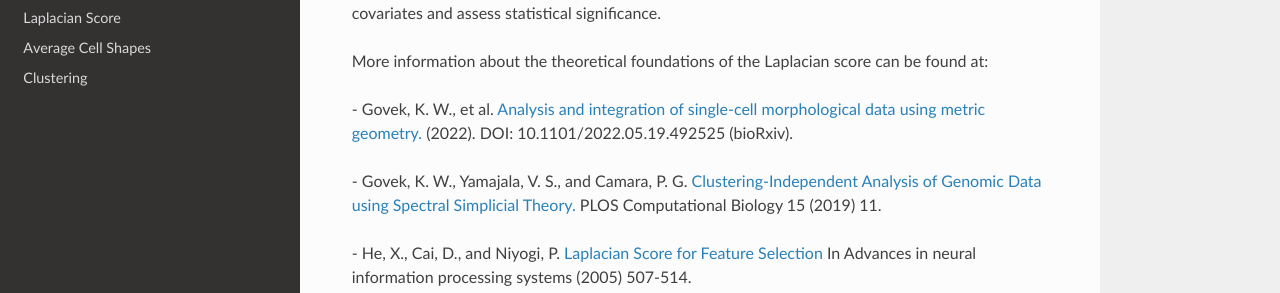
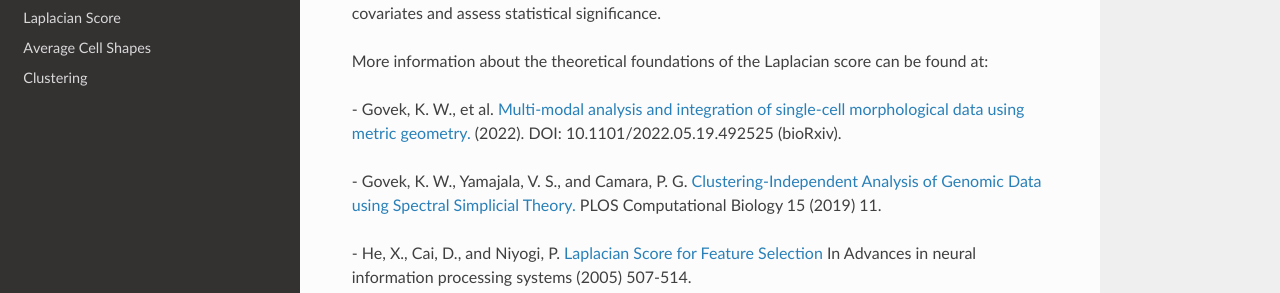
Before and after one commit to CamaraLab/CAJAL, a Sphinx documentation site: the page built from docs/benchmarking.rst, in a window 1280 px wide and 1305 px high. Shown: the part 826-1119 px from the top of the window. Built offline with Sphinx 7.4.7 and the Read the Docs theme 2.0.0, drawn with Linux system fonts in a browser that asks for light colours; pages that are not in the unit, such as notebooks, are missing from menus.

Commit message:
Updated references

```diff
--- a/docs/benchmarking.rst
+++ b/docs/benchmarking.rst
@@ -41,7 +41,7 @@ ability to account for other covariates and assess statistical significance.
 
 More information about the theoretical foundations of the Laplacian score can be found at:
 
-\- Govek, K. W., et al. `Analysis and integration of single-cell morphological data using metric geometry. <https://www.biorxiv.org/content/10.1101/2022.05.19.492525v3>`_ (2022). DOI: 10.1101/2022.05.19.492525 (bioRxiv).
+\- Govek, K. W., et al. `Multi-modal analysis and integration of single-cell morphological data using metric geometry. <https://www.biorxiv.org/content/10.1101/2022.05.19.492525v3>`_ (2022). DOI: 10.1101/2022.05.19.492525 (bioRxiv).
 
 \- Govek, K. W., Yamajala, V. S., and Camara, P. G. `Clustering-Independent Analysis of Genomic Data using Spectral Simplicial Theory. <https://journals.plos.org/ploscompbiol/article?id=10.1371/journal.pcbi.1007509>`_ PLOS Computational Biology 15 (2019) 11.
 
--- a/docs/index.rst
+++ b/docs/index.rst
@@ -3,10 +3,10 @@
    You can adapt this file completely to your liking, but it should at least
    contain the root `toctree` directive.
 
-CAJAL: a python package for the analysis of single-cell morphological data
+CAJAL: a Python package for the analysis of single-cell morphological data
 ==========================================================================
 
-CAJAL is a python package designed to explore and analyze the morphology of cells
+CAJAL is a Python package designed to explore and analyze the morphology of cells
 and its relationship with other single-cell data.
 
 CAJAL leverages the Python Optimal Transport library to compute the
--- a/docs/what-is-cajal.rst
+++ b/docs/what-is-cajal.rst
@@ -50,7 +50,7 @@ CAJAL is written and developed by the `Cámara Lab <https://camara-lab.org/>`_ a
 University of Pennsylvania. More information about the theoretical foundations of CAJAL can be found
 at:
 
-\- Govek, K. W., et al. `Analysis and integration of single-cell morphological data using metric geometry. <https://www.biorxiv.org/content/10.1101/2022.05.19.492525v3>`_ (2022). DOI: 10.1101/2022.05.19.492525 (bioRxiv).
+\- Govek, K. W., et al. `Multi-modal analysis and integration of single-cell morphological data using metric geometry. <https://www.biorxiv.org/content/10.1101/2022.05.19.492525v3>`_ (2022). DOI: 10.1101/2022.05.19.492525 (bioRxiv).
 
 \- Memoli, F. `On the use of Gromov-Hausdorff distances for shape comparison. <https://facundo-memoli.org/papers/dghlp-PBG-fin.pdf>`_ Eurographics
 Symposium on Point-Based Graphics (2007)
```
Also changed, not shown: README.md (+4 -4 lines).
